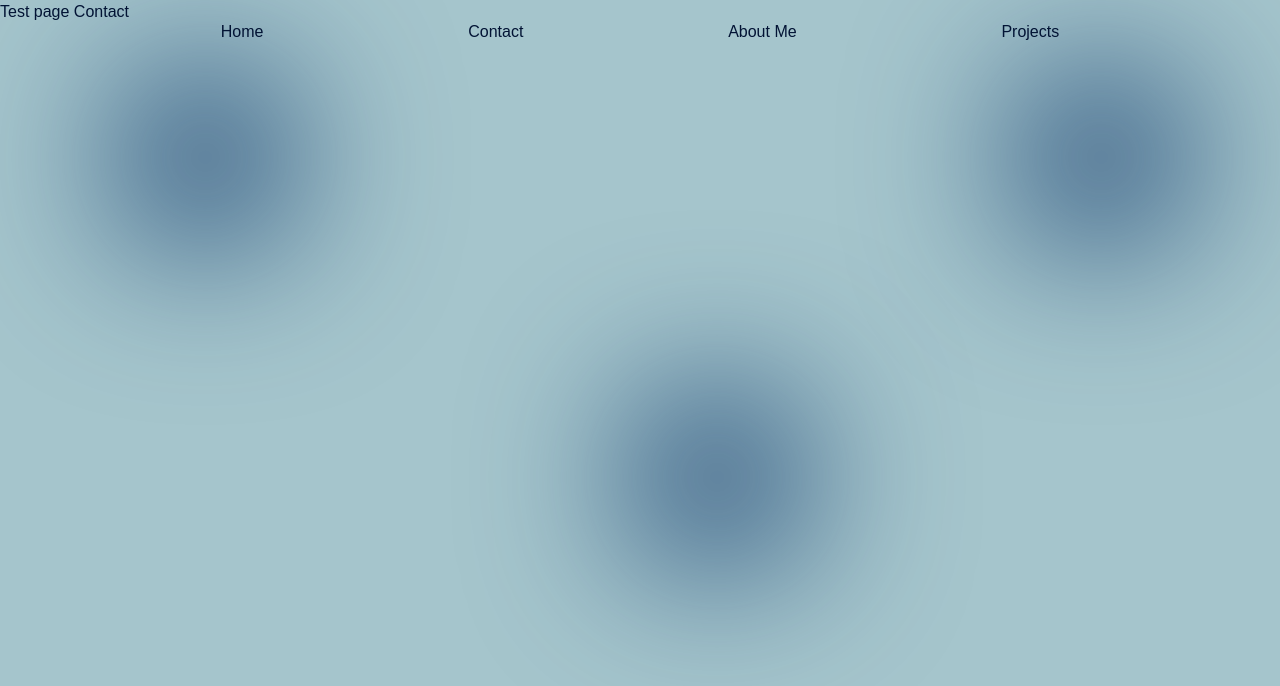
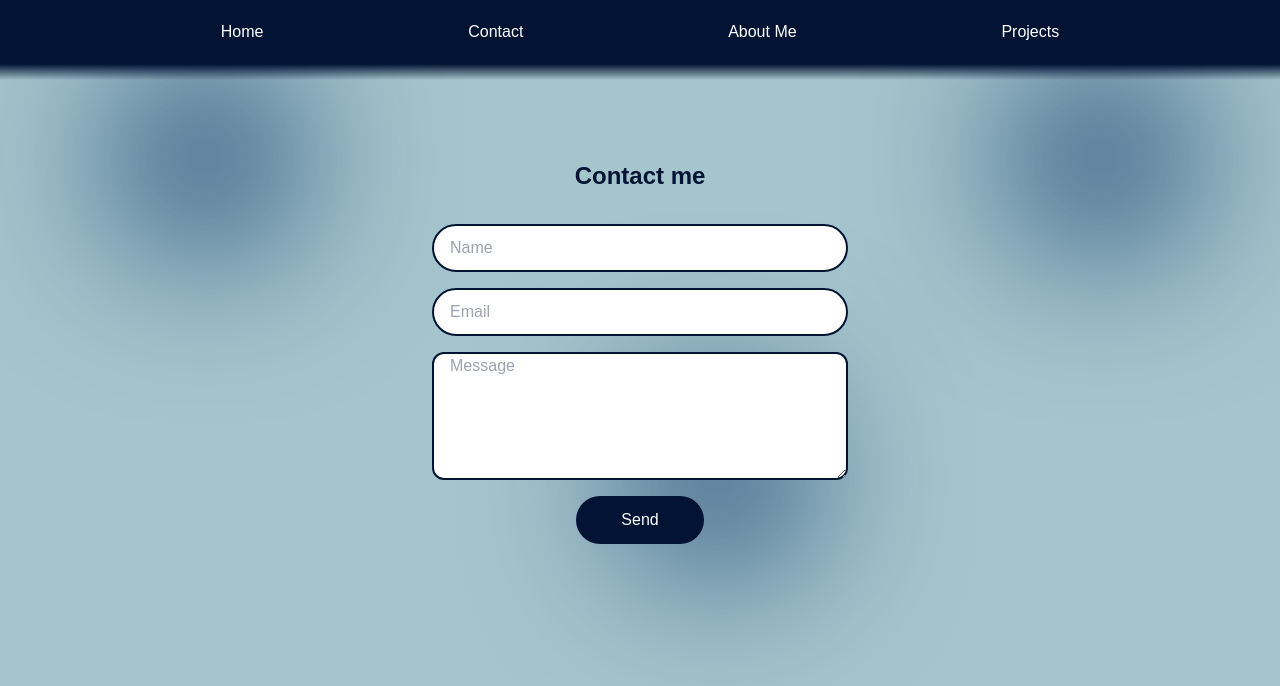
Before and after one commit to LeCodeurDeParis/Portfolio, a Next.js app: page /contact in a window 1280 px wide. Shown: the top 686 px of the page. Built offline with nearby package versions, Linux system fonts and the light colour scheme.

Commit message:
fix: added contact form

```diff
--- a/app/contact/page.tsx
+++ b/app/contact/page.tsx
@@ -1,5 +1,13 @@
 export default function Home() {
     return(
-        <p>Test page Contact</p>
+        <header className="flex flex-col gap-8 justify-center items-center px-4 py-8 mt-32">
+            <h1 className="text-2xl font-bold text-[#021334]">Contact me</h1>
+            <form className="flex flex-col gap-4 items-center w-full">
+                <input type="text" placeholder="Name" className="w-1/3 h-12 px-4 border-2 border-[#021334] rounded-full"/>
+                <input type="email" placeholder="Email" className="w-1/3 h-12 px-4 border-2 border-[#021334] rounded-full"/>
+                <textarea placeholder="Message" className="w-1/3 h-32 px-4 border-2 border-[#021334] rounded-xl"/>
+                <button className="w-32 h-12 bg-[#021334] text-white rounded-full">Send</button>
+            </form>
+        </header>
     )
 }
--- a/app/header/header.tsx
+++ b/app/header.tsx
@@ -9,7 +9,7 @@ export default function Header() {
             <div className="w-36 h-36 relative">
                 <Image src="/Paul.jpg" alt="Paul" layout='fill' className="rounded-full object-cover" />
             </div>
-            <div className='flex flex-col gap-4 items-center'>
+            <div className='flex flex-col gap-2 items-center'>
                 <motion.h1
                     className="text-2xl font-bold text-[#021334]"
                     initial={{ opacity: 0, y: -20}}
--- a/app/main/main.tsx
+++ b/app/main.tsx
@@ -1,6 +1,6 @@
 "use client";
 
-import Projets from "./projets/projets";
+import Projets from "./rProjets/rProjets";
 import Who from "./who/who";
 
 import { motion } from "framer-motion";
--- a/app/menu/menu.tsx
+++ b/app/menu/menu.tsx
@@ -5,7 +5,8 @@ import Link from "next/link";
 
 export default function Menu() {
   return (
-    <nav className="flex justify-evenly items-center w-full fixed top-0 h-16 p-4 z-10 bg-linear-to-b from-[#021334] to-[#021334]/0">
+    <div className="relative">
+      <nav className="flex justify-evenly items-center w-full fixed top-0 h-16 p-4 z-10 bg-[#021334] text-white">
         {/* <ul className="flex flex-1 justify-evenly text-white gap-2 mx-auto">
           <li><Image src="/accueil.png" alt="icon-accueil" width={32} height={32}/></li>
           <li><Image src="/about.png" alt="icon-accueil" width={32} height={32}/></li>
@@ -25,5 +26,8 @@ export default function Menu() {
           Projects
         </Link>
       </nav>
+      <div className="fixed top-16 left-0 right-0 h-4 bg-gradient-to-b from-[#021334] to-[#021334]/0 z-0"></div>
+    </div>
   );
 }
+// bg-gradient-to-b from-[#021334] to-[#021334]/0
--- a/app/page.tsx
+++ b/app/page.tsx
@@ -1,6 +1,6 @@
 import Menu from "./menu/menu";
-import Header from "./header/header";
-import Main from "./main/main";
+import Header from "./header";
+import Main from "./main";
 
 export default function Home() {
   return (
--- /dev/null
+++ b/app/projets/page.tsx
@@ -0,0 +1,7 @@
+export default function Home() {
+    return (
+        <div className="relative flex flex-col self-start items-start justify-center ml-8 w-full p-8">
+            <p>Contact me</p>
+        </div>
+    );
+}
--- a/app/projets/projets.tsx
+++ /dev/null
@@ -1,5 +0,0 @@
-export default function ProjetsPage(){
-    return(
-        <p>Test page Projet</p>
-    )
-}
--- a/app/main/projets/projets.tsx
+++ b/app/rProjets/rProjets.tsx
@@ -1,4 +1,4 @@
-export default function Projets() {
+export default function rProjets() {
     return (
         <div className="relative flex flex-col self-start items-start justify-center ml-8 w-full p-8">
             <div className="flex flex-col self-end gap-4 z-10 rounded-lg w-1/3">
--- a/app/main/who/who.tsx
+++ b/app/who/who.tsx
@@ -1,16 +1,7 @@
 "use client";
 
-import { clamp, motion, useTime, useTransform } from "framer-motion";
 
 export default function Who() {
-    const time = useTime();
-
-    const rotate = useTransform(time, [0, 6000], [0, 360], {
-        clamp: false
-    });
-    const rotatingBg = useTransform(rotate, (r) => {
-        return `conic-gradient(from ${r}deg, #A5C5CC, #021334)`
-    })
     return (
         <div className="relative flex flex-col self-start items-start justify-center ml-8 w-full p-8">
             <div className="flex flex-col gap-4 z-10 rounded-lg w-1/3">
```
Lines whose indentation alone changed are shown as unchanged.
